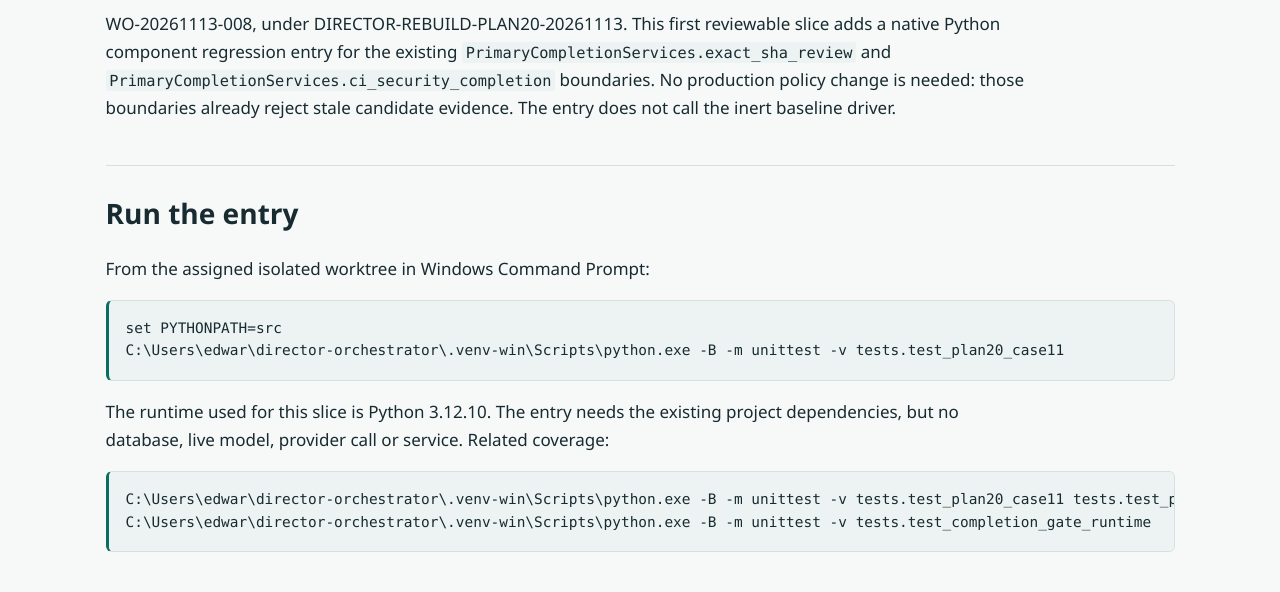
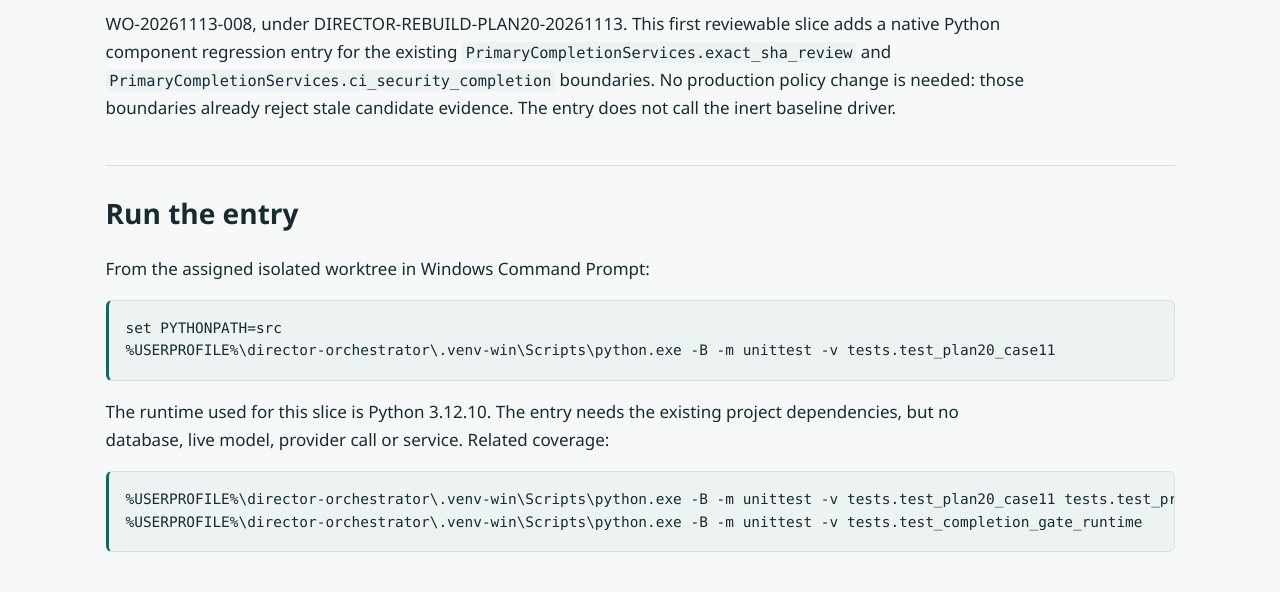
Before and after one commit to edwardjones3976/director-orchestrator, a plain HTML site: page docs/plan20-case11.html in a window 1280 px wide. Shown: the part 138-730 px from the top of the page. Drawn offline with Linux system fonts and the light colour scheme.

Commit message:
WO-008 PR #543 correction: preserve Case 11 fixture CRLF bytes and strip personal home paths.
Mark case-11 fixtures -text and re-index exact frozen digests 0f145aae/baa75932; replace docs venv paths with %USERPROFILE% so Linux CI and PersonalHomePathTests pass.

```diff
--- a/docs/plan20-case11.html
+++ b/docs/plan20-case11.html
@@ -18,12 +18,12 @@ candidate evidence. The entry does not call the inert baseline driver.</p>
 <h2>Run the entry</h2>
 <p>From the assigned isolated worktree in Windows Command Prompt:</p>
 <pre><code>set PYTHONPATH=src
-C:\Users\edwar\director-orchestrator\.venv-win\Scripts\python.exe -B -m unittest -v tests.test_plan20_case11</code></pre>
+%USERPROFILE%\director-orchestrator\.venv-win\Scripts\python.exe -B -m unittest -v tests.test_plan20_case11</code></pre>
 <p>The runtime used for this slice is Python 3.12.10. The entry needs the existing
 project dependencies, but no database, live model, provider call or service.
 Related coverage:</p>
-<pre><code>C:\Users\edwar\director-orchestrator\.venv-win\Scripts\python.exe -B -m unittest -v tests.test_plan20_case11 tests.test_primary_completion tests.test_packet_contracts
-C:\Users\edwar\director-orchestrator\.venv-win\Scripts\python.exe -B -m unittest -v tests.test_completion_gate_runtime</code></pre>
+<pre><code>%USERPROFILE%\director-orchestrator\.venv-win\Scripts\python.exe -B -m unittest -v tests.test_plan20_case11 tests.test_primary_completion tests.test_packet_contracts
+%USERPROFILE%\director-orchestrator\.venv-win\Scripts\python.exe -B -m unittest -v tests.test_completion_gate_runtime</code></pre>
 <h2>What the entry verifies</h2>
 <p>The byte-identical frozen input and expected-evidence documents live in
 <code>tests/fixtures/plan20/case-11/</code>. Their SHA-256 values are checked before
```
Also changed, not shown: tests/fixtures/plan20/case-11/expected-evidence.json (line endings or trailing spaces), tests/fixtures/plan20/case-11/input.json (line endings or trailing spaces), 1 other file.
